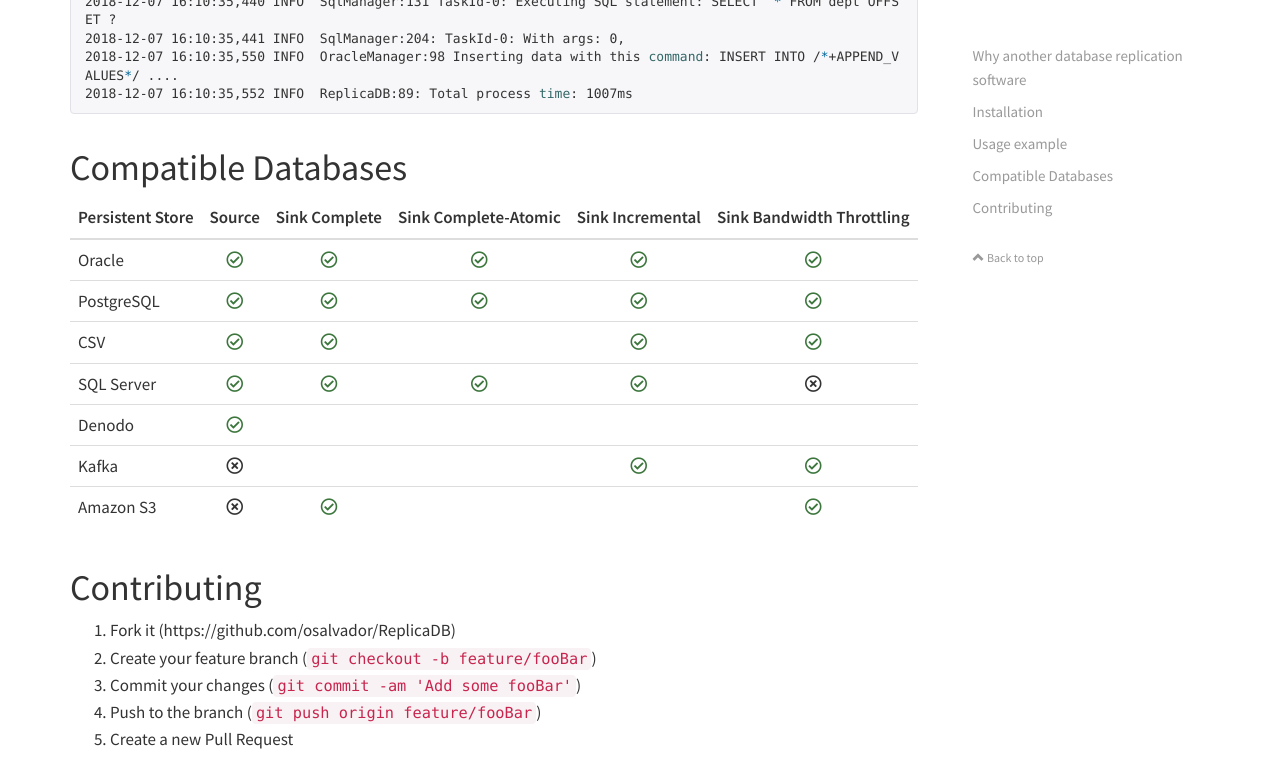
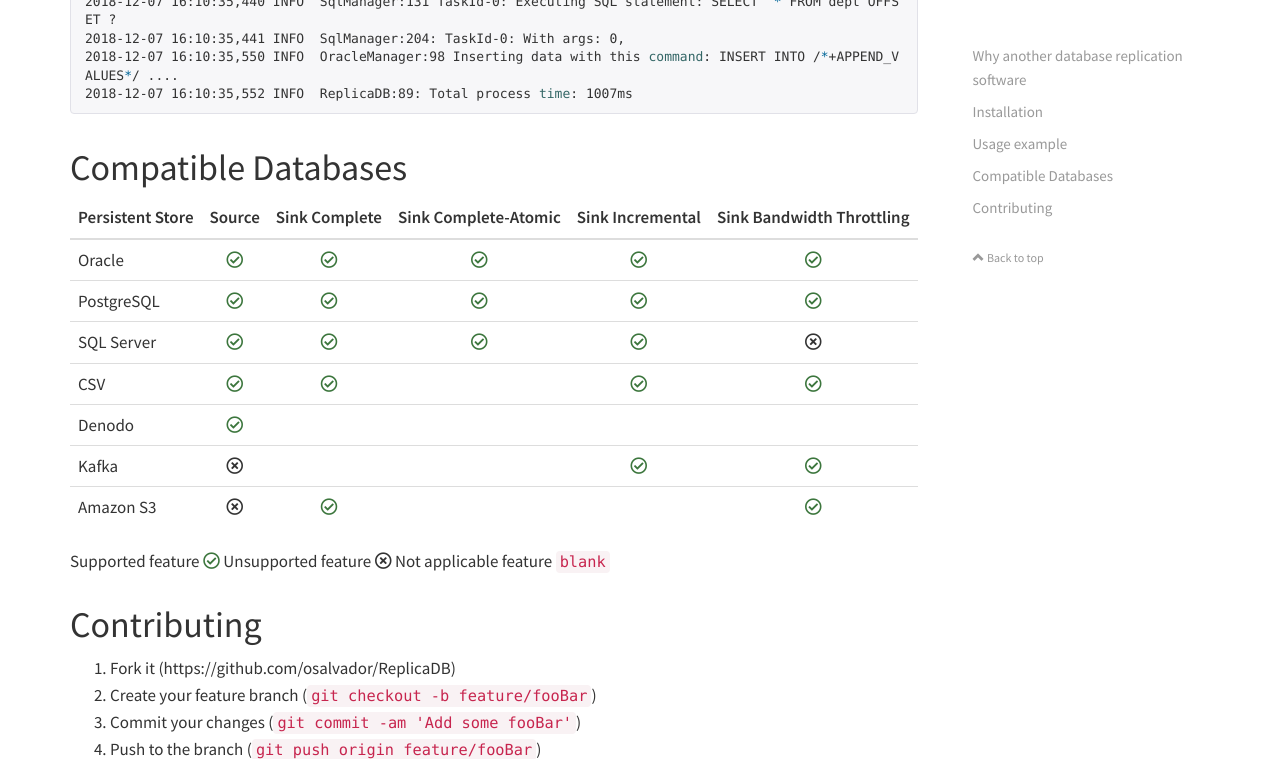
Before and after one commit to osalvador/ReplicaDB, a Jekyll site: the page built from index.md, in a window 1280 px wide and 900 px high, scrolled down 3743 px, cut to the strip 0-759 px from the top of the window. Built offline with Jekyll 4.4.1, drawn with Linux system fonts in a browser that asks for light colours; nearby versions of some CDN libraries; comment, search, counter and statistics services are not loaded.

Commit message:
Update index.md

```diff
--- a/index.md
+++ b/index.md
@@ -123,12 +123,15 @@
 |------------------|:------------------------:|:------------------:|:--------------------:|:------------------:|:-------------------------:|
 | Oracle           |    <i class="far fa-check-circle text-success"></i>    | <i class="far fa-check-circle text-success"></i> |  <i class="far fa-check-circle text-success"></i>  | <i class="far fa-check-circle text-success"></i> |     <i class="far fa-check-circle text-success"></i>    |
 | PostgreSQL       |    <i class="far fa-check-circle text-success"></i>    | <i class="far fa-check-circle text-success"></i> |  <i class="far fa-check-circle text-success"></i>  | <i class="far fa-check-circle text-success"></i> |     <i class="far fa-check-circle text-success"></i>    |
+| SQL Server       |    <i class="far fa-check-circle text-success"></i>    | <i class="far fa-check-circle text-success"></i> |  <i class="far fa-check-circle text-success"></i>  | <i class="far fa-check-circle text-success"></i> |  <i class="far fa-times-circle"></i> |
 | CSV              |    <i class="far fa-check-circle text-success"></i>    | <i class="far fa-check-circle text-success"></i> |                      | <i class="far fa-check-circle text-success"></i> |     <i class="far fa-check-circle text-success"></i>    |
-| SQL Server       |    <i class="far fa-check-circle text-success"></i>    | <i class="far fa-check-circle text-success"></i> |  <i class="far fa-check-circle text-success"></i>  | <i class="far fa-check-circle text-success"></i> |  <i class="far fa-times-circle"></i> |
 | Denodo           |    <i class="far fa-check-circle text-success"></i>    |                    |                      |                    |                           |
 | Kafka            | <i class="far fa-times-circle"></i> |                    |                      | <i class="far fa-check-circle text-success"></i> |     <i class="far fa-check-circle text-success"></i>    |
 | Amazon S3        | <i class="far fa-times-circle"></i> | <i class="far fa-check-circle text-success"></i> |                      |                    |     <i class="far fa-check-circle text-success"></i>    |
 
+Supported feature <i class="far fa-check-circle text-success"></i>
+Unsupported feature <i class="far fa-times-circle"></i>
+Not applicable feature `blank`
 
 # Contributing
 
```
